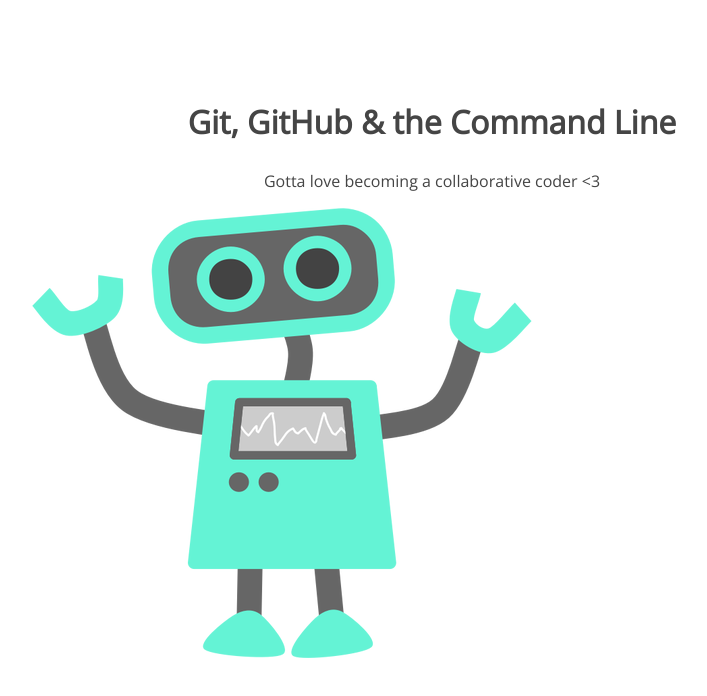
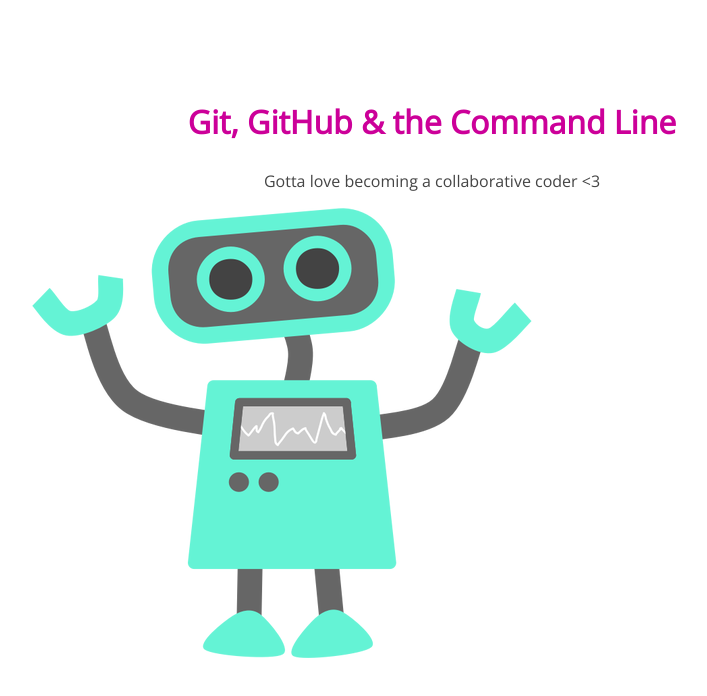
Before and after one commit to riingill/105-project, a plain HTML site: page index.html in a window 1280 px wide. Shown: the whole page, without its empty margins (208-915 px from the left). Drawn offline with nearby package versions, Linux system fonts and the light colour scheme.

Commit message:
changed h1 color

```diff
--- a/css/style.css
+++ b/css/style.css
@@ -2,7 +2,7 @@ section {
 	width: 800px;
 	margin: 100px auto;
 }
-section h1,
+
 section p {
 	text-align: center;
 	color: #454545;
@@ -10,6 +10,8 @@ section p {
 section h1 {
 	font: 32px 'Open Sans';
 	font-weight: bold;
+	color: #cc0099;
+	text-align: center;
 }
 section p {
 	font: 16px 'Open Sans';
```
